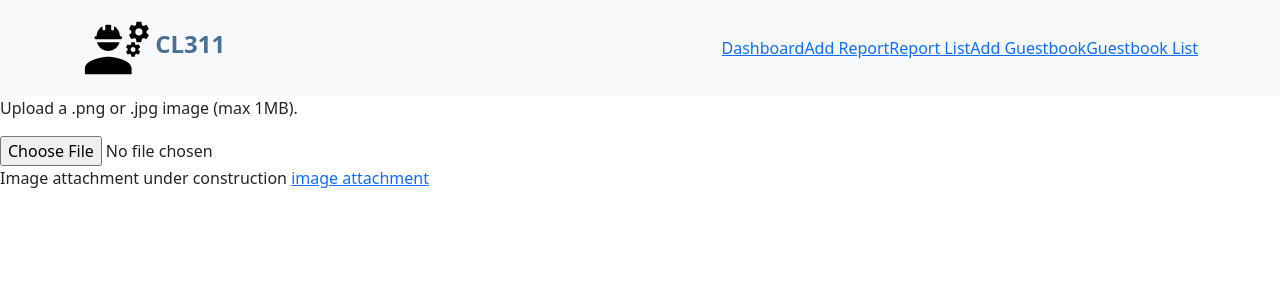
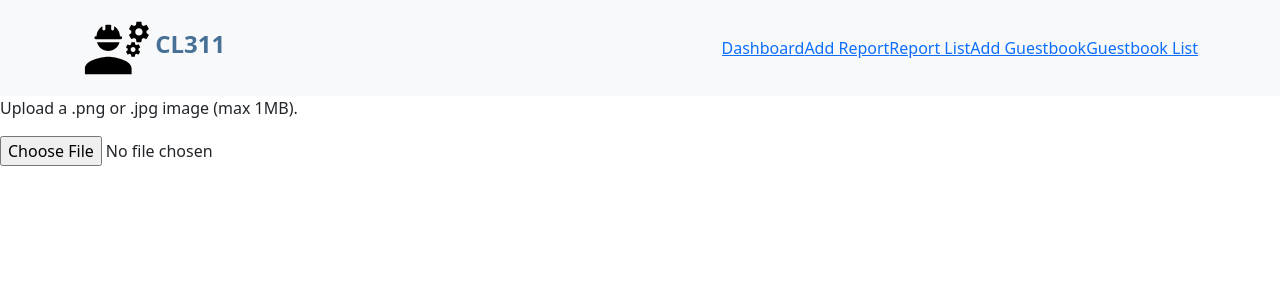
Before and after one commit to CodeDayLabs311/cl311, a Next.js app in the folder app/: page /attachment in a window 1280 px wide. Shown: the top 300 px of the page. Built offline with nearby package versions, Linux system fonts and the light colour scheme.

Commit message:
Fixed some Mistakes

```diff
--- a/app/src/pages/attachment/index.tsx
+++ b/app/src/pages/attachment/index.tsx
@@ -45,10 +45,6 @@ const Attachment = () => {
         <>
             <p>Upload a .png or .jpg image (max 1MB).</p>
             <input onChange={uploadPhoto} type="file" accept="image/png, image/jpeg" />
-            <p>
-                Image attachment under construction {' '}
-                <Link href="/attachment">image attachment</Link>
-            </p>
         </>
     );
 };
```
